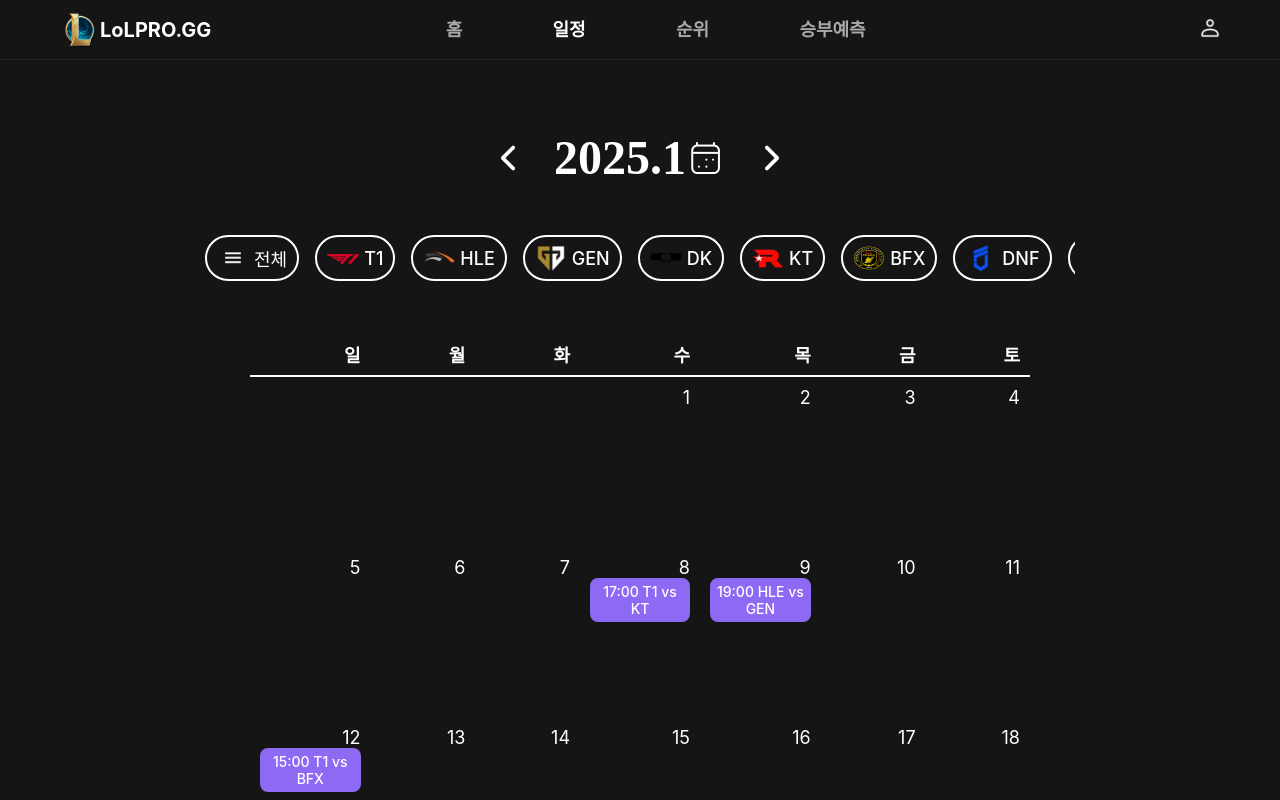
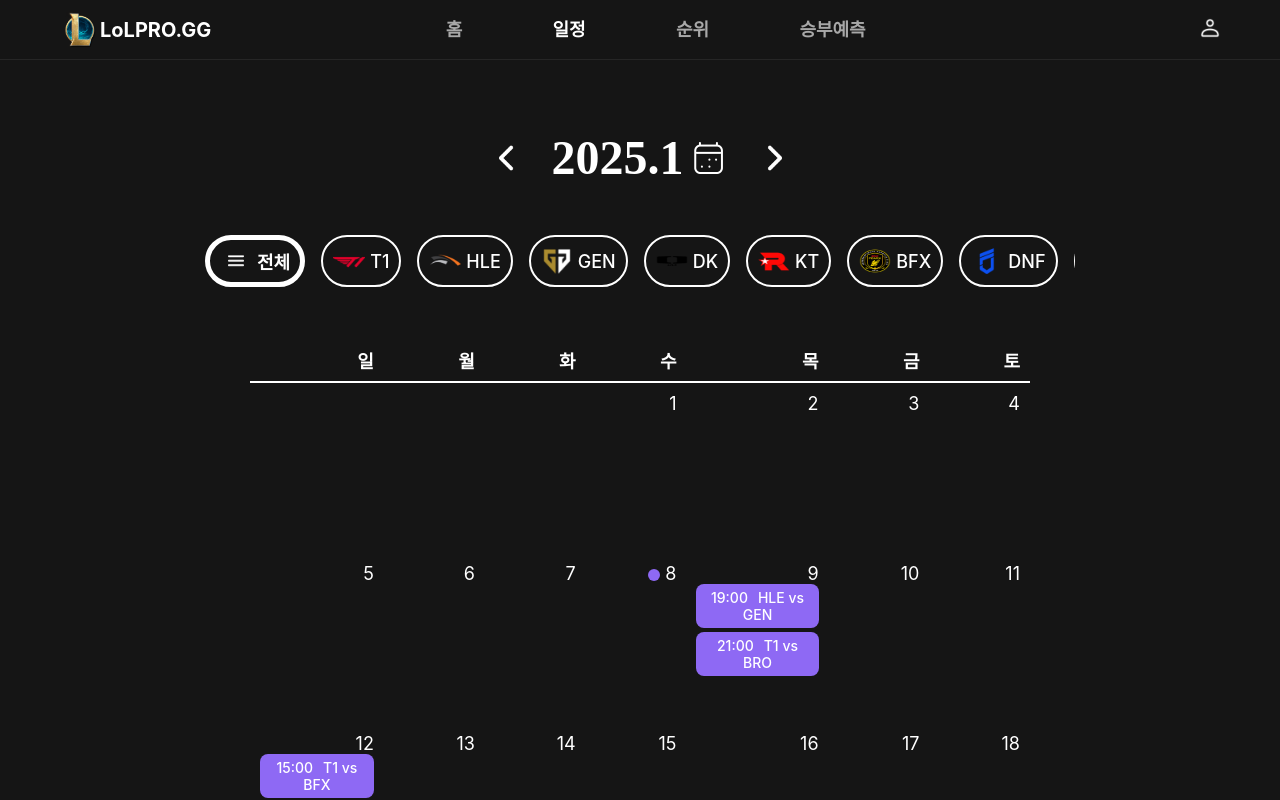
Before and after one commit to jihyezi/LoLPRO.GG, a React (Create React App) app: page /schedule in a window 1280 px wide. Shown: the top 800 px of the page. Built offline with nearby package versions, Linux system fonts and the light colour scheme.

Commit message:
feat: Schedule 구현

```diff
--- a/src/components/Schedule/TeamFilters.jsx
+++ b/src/components/Schedule/TeamFilters.jsx
@@ -1,19 +1,27 @@
 import React from "react";
-import styles from "./TeamFilters.module.css"; // CSS 파일을 따로 만들어 사용할 수 있습니다.
+import styles from "./TeamFilters.module.css";
 
-const TeamFilters = ({ teamLogo, teamName, onFilterSelect }) => {
+const TeamFilters = ({ teamLogo, teamName, onFilterSelect, isSelected }) => {
   return (
     <div className={styles.TeamFilters}>
       <div
         className={styles.filterItem}
         onClick={() => onFilterSelect(teamName)}
+        style={{
+          border: isSelected ? "5px solid #ffffff" : "2px solid #ffffff",
+        }}
       >
         <img
           src={teamLogo}
           alt={`${teamName} Icon`}
           className={styles.teamIcon}
         />
-        <div className={styles.teamName}>{teamName}</div>
+        <div
+          className={styles.teamName}
+          style={{ fontWeight: isSelected ? 700 : 500 }}
+        >
+          {teamName}
+        </div>
       </div>
     </div>
   );
--- a/src/pages/Schedule.jsx
+++ b/src/pages/Schedule.jsx
@@ -28,6 +28,7 @@
   });
 
   const [currentDate, setCurrentDate] = useState(new Date(2025, 0));
+  const [selectedTeam, setSelectedTeam] = useState("전체");
   const teams = [
     { logo: MENU, name: "전체" },
     { logo: T1, name: "T1" },
@@ -43,6 +44,14 @@
   ];
 
   const calendarRef = useRef(null);
+
+  const exampleEvents = [
+    { year: 2025, month: 0, date: 8, time: "17:00", match: "T1 vs KT" },
+    { year: 2025, month: 0, date: 9, time: "19:00", match: "HLE vs GEN" },
+    { year: 2025, month: 0, date: 9, time: "21:00", match: "T1 vs BRO" },
+    { year: 2025, month: 0, date: 12, time: "15:00", match: "T1 vs BFX" },
+    { year: 2025, month: 1, date: 12, time: "15:00", match: "T1 vs BFX" },
+  ];
 
   const handlePrevMonth = () => {
     setCurrentDate(
@@ -62,7 +71,7 @@
 
   useEffect(() => {
     generateCalendar(currentDate.getFullYear(), currentDate.getMonth());
-  }, [currentDate]);
+  }, [currentDate, selectedTeam]);
 
   const generateCalendar = (year, month) => {
     if (!calendarRef.current) return;
@@ -80,7 +89,15 @@
         } else if (date > daysInMonth) {
           break;
         } else {
-          row += `<td>${date}</td>`;
+          const today = new Date();
+          const isToday =
+            date === today.getDate() &&
+            month === today.getMonth() &&
+            year === today.getFullYear();
+          const todayIndicator = isToday
+            ? `<span class="${styles.todayIndicator}"></span>`
+            : "";
+          row += `<td>${todayIndicator}${date}</td>`;
           date++;
         }
       }
@@ -91,30 +108,54 @@
 
     calendarBody.innerHTML = html;
 
-    const exampleEvents = [
-      { date: 8, time: "17:00", match: "T1 vs KT" },
-      { date: 9, time: "19:00", match: "HLE vs GEN" },
-      { date: 12, time: "15:00", match: "T1 vs BFX" },
-    ];
+    const filteredEvents = exampleEvents.filter((event) => {
+      if (selectedTeam === "전체") return true;
+      return event.match.includes(selectedTeam);
+    });
 
-    exampleEvents.forEach((event) => {
+    filteredEvents.forEach((event) => {
       const cells = calendarBody.querySelectorAll("td");
       cells.forEach((cell) => {
-        if (parseInt(cell.textContent) === event.date) {
-          const div = document.createElement("div");
-          div.classList.add("event");
-          console.log("event", div);
-          div.textContent = `${event.time} ${event.match}`;
+        const cellDate =
+          cell.firstChild && parseInt(cell.firstChild.textContent);
+        if (
+          cellDate === event.date &&
+          month === event.month &&
+          year === event.year
+        ) {
+          const eventDiv = document.createElement("div");
+          eventDiv.classList.add("event");
 
-          div.style.backgroundColor = "#8e69f4";
-          div.style.color = "#ffffff";
-          div.style.borderRadius = "8px";
-          div.style.padding = "5px";
-          div.style.textAlign = "center";
-          div.style.fontWeight = "500";
-          div.style.fontSize = "14px";
+          const timeSpan = document.createElement("span");
+          timeSpan.textContent = event.time;
+          timeSpan.style.marginRight = "10px";
 
-          cell.appendChild(div);
+          const matchSpan = document.createElement("span");
+          matchSpan.textContent = event.match;
+
+          eventDiv.appendChild(timeSpan);
+          eventDiv.appendChild(matchSpan);
+
+          eventDiv.style.backgroundColor = "#8e69f4";
+          eventDiv.style.color = "#ffffff";
+          eventDiv.style.borderRadius = "8px";
+          eventDiv.style.padding = "5px";
+          eventDiv.style.textAlign = "center";
+          eventDiv.style.fontWeight = "500";
+          eventDiv.style.fontSize = "14px";
+
+          let eventContainer = cell.querySelector(".event-container");
+          if (!eventContainer) {
+            eventContainer = document.createElement("div");
+            eventContainer.classList.add("event-container");
+
+            eventContainer.style.display = "flex";
+            eventContainer.style.flexDirection = "column";
+            eventContainer.style.gap = "4px";
+            cell.appendChild(eventContainer);
+          }
+
+          eventContainer.appendChild(eventDiv);
         }
       });
     });
@@ -193,7 +234,10 @@
                 key={team.name}
                 teamLogo={team.logo}
                 teamName={team.name}
-                onFilterSelect={(teamName) => console.log(teamName)}
+                onFilterSelect={(teamName) => {
+                  setSelectedTeam(teamName);
+                }}
+                isSelected={selectedTeam === team.name}
               />
             ))}
           </div>
--- a/src/pages/Schedule.module.css
+++ b/src/pages/Schedule.module.css
@@ -19,6 +19,8 @@
   font-size: 48px;
   font-weight: 700;
   font-family: "AlfaSlabOne";
+  margin-right: 5px;
+  vertical-align: middle;
 }
 
 .arrowImg {
@@ -30,6 +32,7 @@
 .calendarImg {
   width: 40px;
   height: 40px;
+  vertical-align: middle;
   cursor: pointer;
 }
 
@@ -91,3 +94,13 @@
   height: 2px;
   background-color: #ffffff;
 }
+
+.todayIndicator {
+  display: inline-block;
+  width: 12px;
+  height: 12px;
+  border-radius: 50%;
+  background-color: #8e69f4;
+  margin-right: 5px;
+  vertical-align: middle;
+}
```
